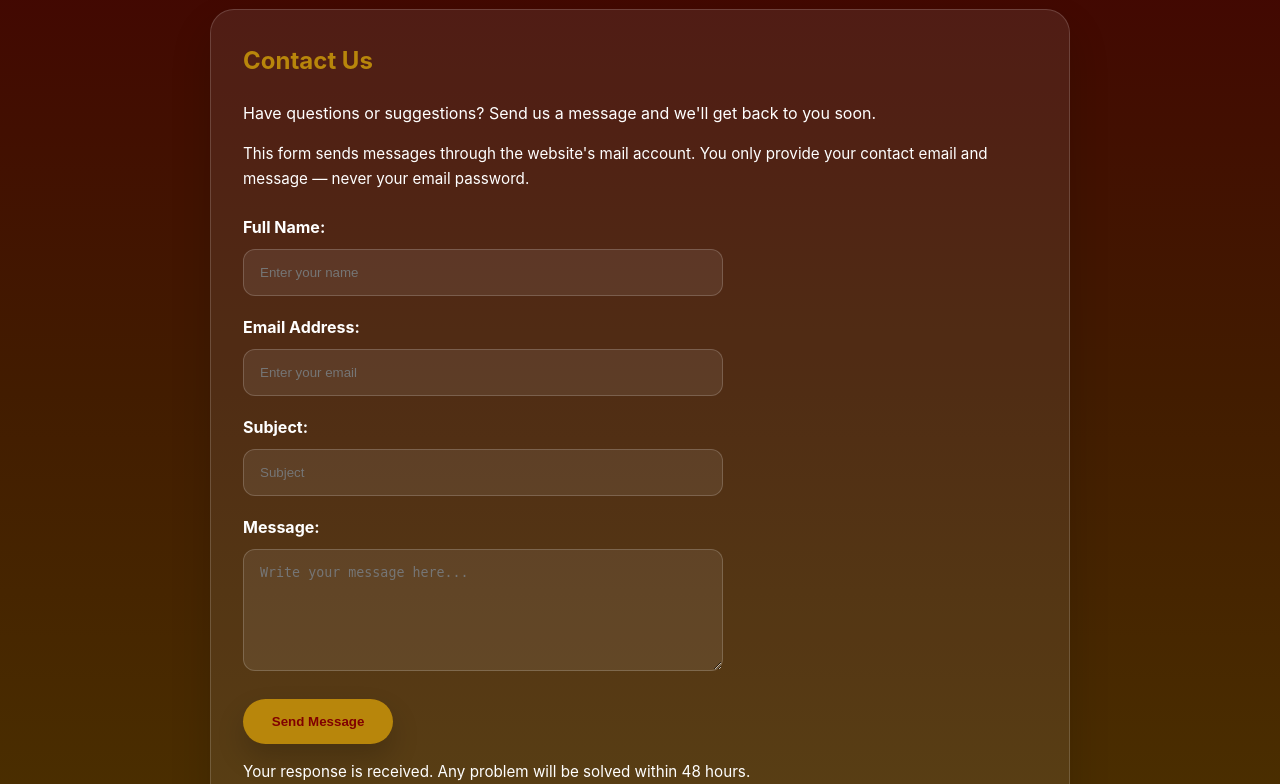
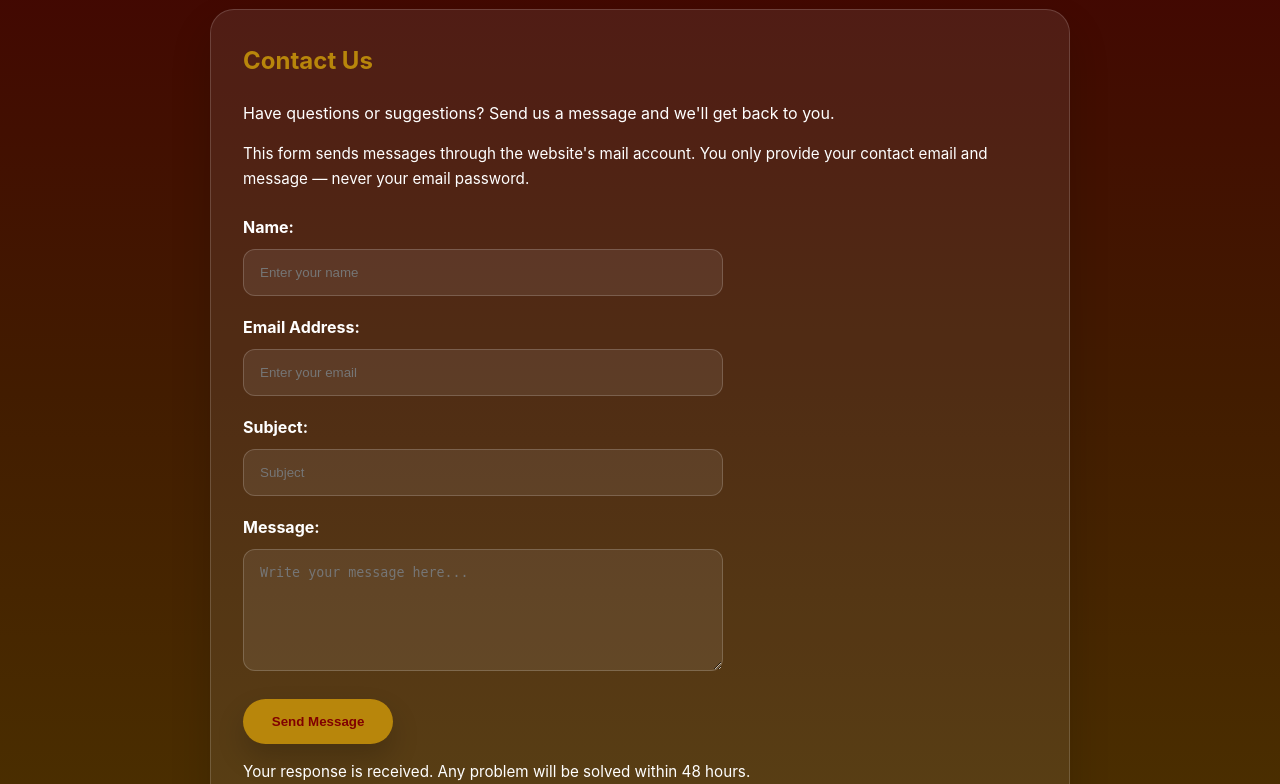
Before and after one commit to Anisha32414/ExamSarthi, a Flask app: page /contact in a window 1280 px wide. Shown: the part 132-916 px from the top of the page. Run offline with Flask 3, Linux system fonts and the light colour scheme.

Commit message:
Revise contact message.
Updated the contact page text and label for clarity.

```diff
--- a/templates/contact.html
+++ b/templates/contact.html
@@ -6,7 +6,7 @@
 <div class="page-card">
     <div class="page-header">
         <h2>Contact Us</h2>
-        <p>Have questions or suggestions? Send us a message and we'll get back to you soon.</p>
+        <p>Have questions or suggestions? Send us a message and we'll get back to you.</p>
         <p class="small-note">This form sends messages through the website's mail account. You only provide your contact email and message — never your email password.</p>
     </div>
 
@@ -30,7 +30,7 @@
     {% endif %}
 
     <form method="post" class="contact-form">
-        <label for="name">Full Name:</label>
+        <label for="name">Name:</label>
         <input type="text" id="name" name="name" placeholder="Enter your name" required>
 
         <label for="email">Email Address:</label>
```
